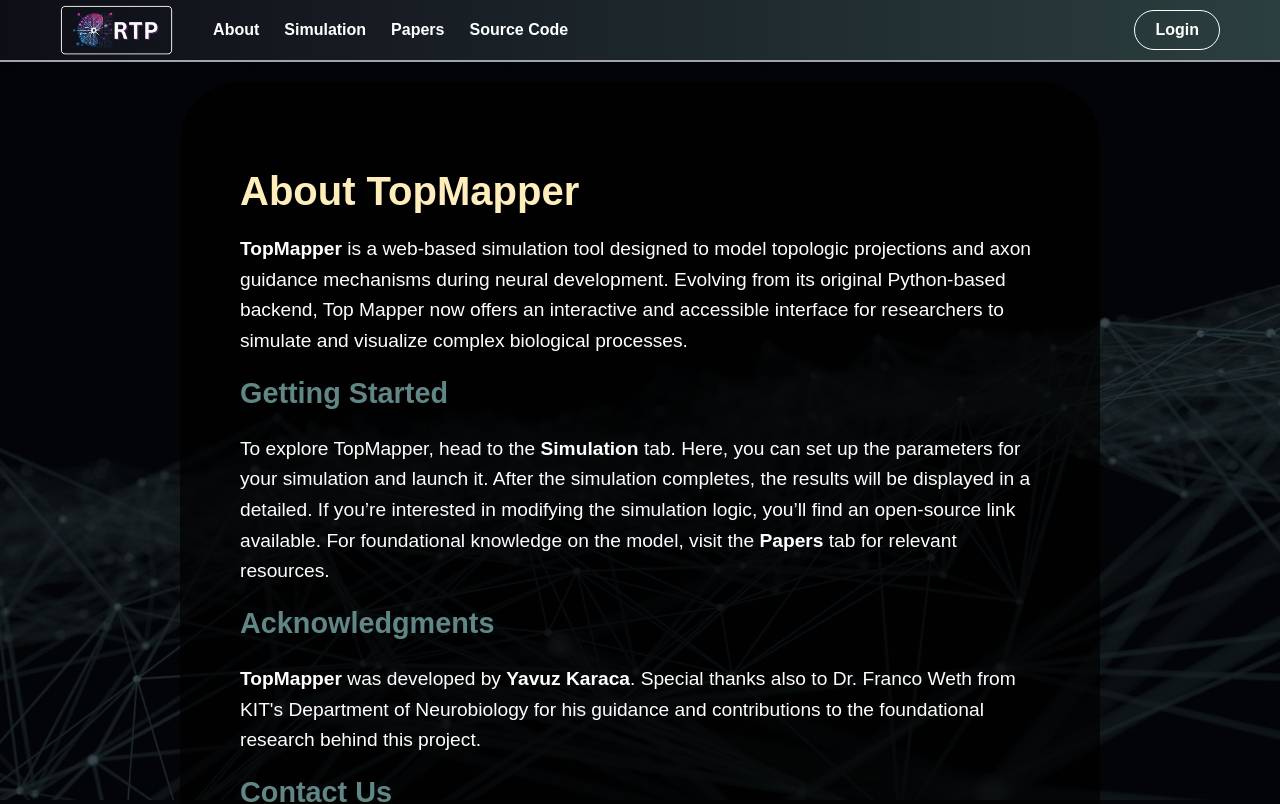
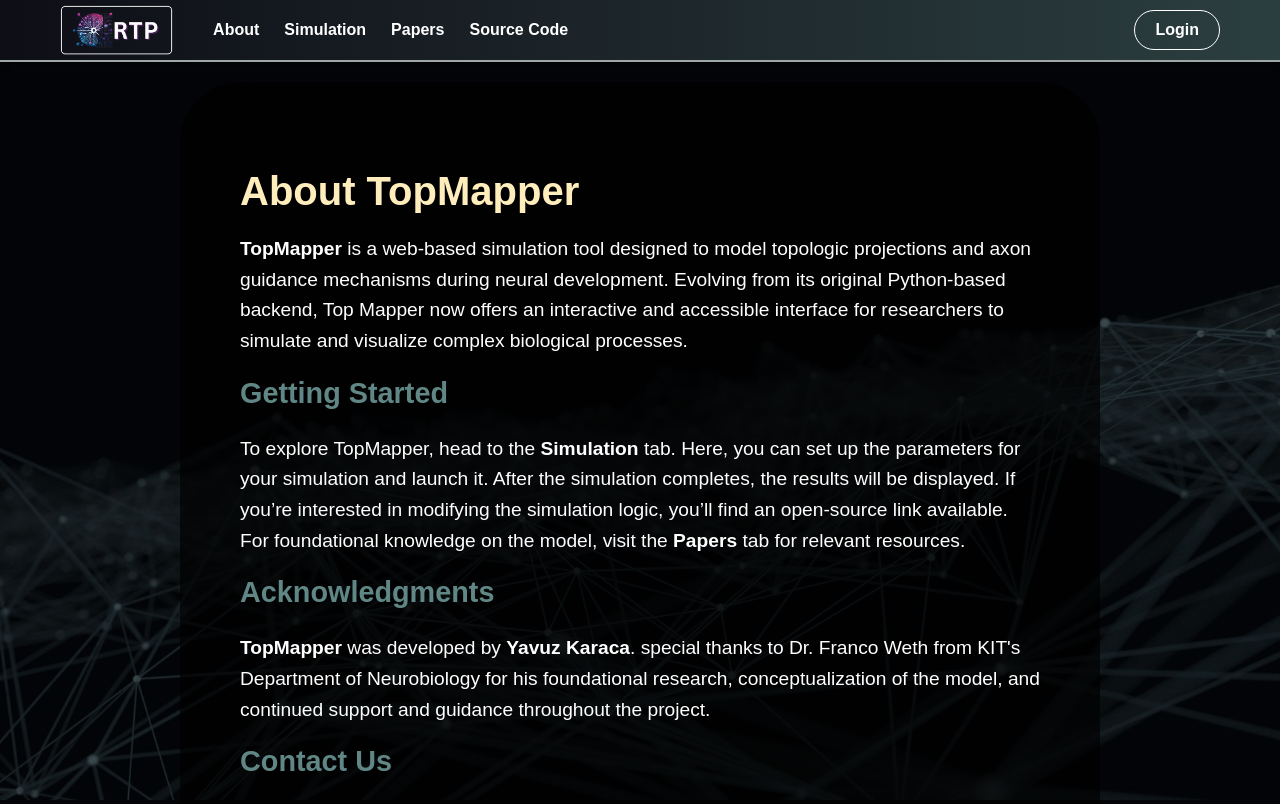
Before and after one commit to yavuzkaraca/TopMapper-Web-App, an Angular app in the folder front-end/: page /about in a window 1280 px wide. Shown: the top 804 px of the page. Built offline with nearby package versions, Linux system fonts and the light colour scheme.

Commit message:
Minor changes

```diff
--- a/front-end/src/app/components/about/about.component.html
+++ b/front-end/src/app/components/about/about.component.html
@@ -10,7 +10,7 @@
   <h2>Getting Started</h2>
   <p>
     To explore TopMapper, head to the <strong>Simulation</strong> tab. Here, you can set up the parameters for your
-    simulation and launch it. After the simulation completes, the results will be displayed in a detailed. If you’re
+    simulation and launch it. After the simulation completes, the results will be displayed. If you’re
     interested in modifying the simulation logic, you’ll find an open-source link available. For foundational knowledge
     on the model, visit the <strong>Papers</strong> tab for relevant resources.
   </p>
@@ -18,9 +18,9 @@
 
   <h2>Acknowledgments</h2>
   <p>
-    <strong>TopMapper</strong> was developed by <strong>Yavuz Karaca</strong>. Special thanks also to Dr. Franco Weth
-    from KIT's Department of Neurobiology for his guidance and contributions to the foundational research behind this
-    project.
+    <strong>TopMapper</strong> was developed by <strong>Yavuz Karaca</strong>. special thanks to Dr. Franco Weth from
+    KIT's Department of Neurobiology for his foundational research, conceptualization of the model, and continued
+    support and guidance throughout the project.
   </p>
 
   <h2>Contact Us</h2>
--- a/front-end/src/app/components/simulation/results/results.component.ts
+++ b/front-end/src/app/components/simulation/results/results.component.ts
@@ -37,7 +37,7 @@ export class ResultsComponent implements OnInit {
     {key: 'results_on_substrate', name: 'Results on Substrate', position: 5},
     {key: 'trajectory_on_substrate', name: 'Trajectory on Substrate', position: 6},
     {key: 'trajectories', name: 'Trajectories', position: 7},
-    {key: 'adaptation', name: 'Adaptation', position: 8}
+    {key: 'adaptation', name: 'History', position: 8}
   ];
 
   isModalOpen = false;
```
